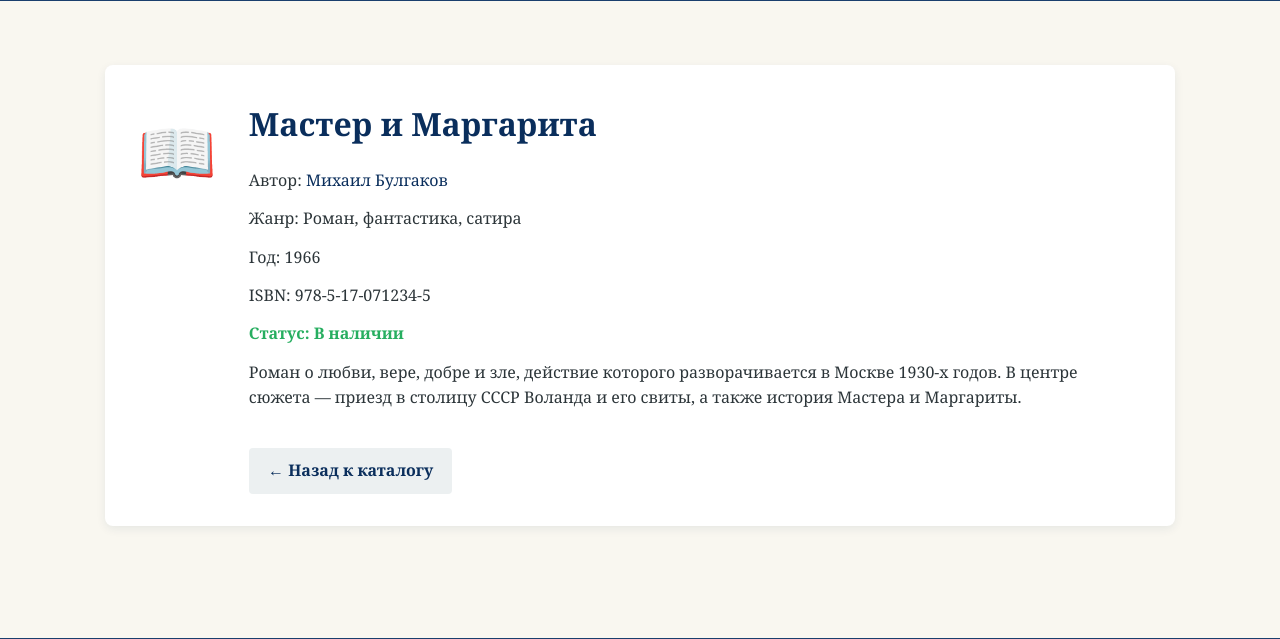
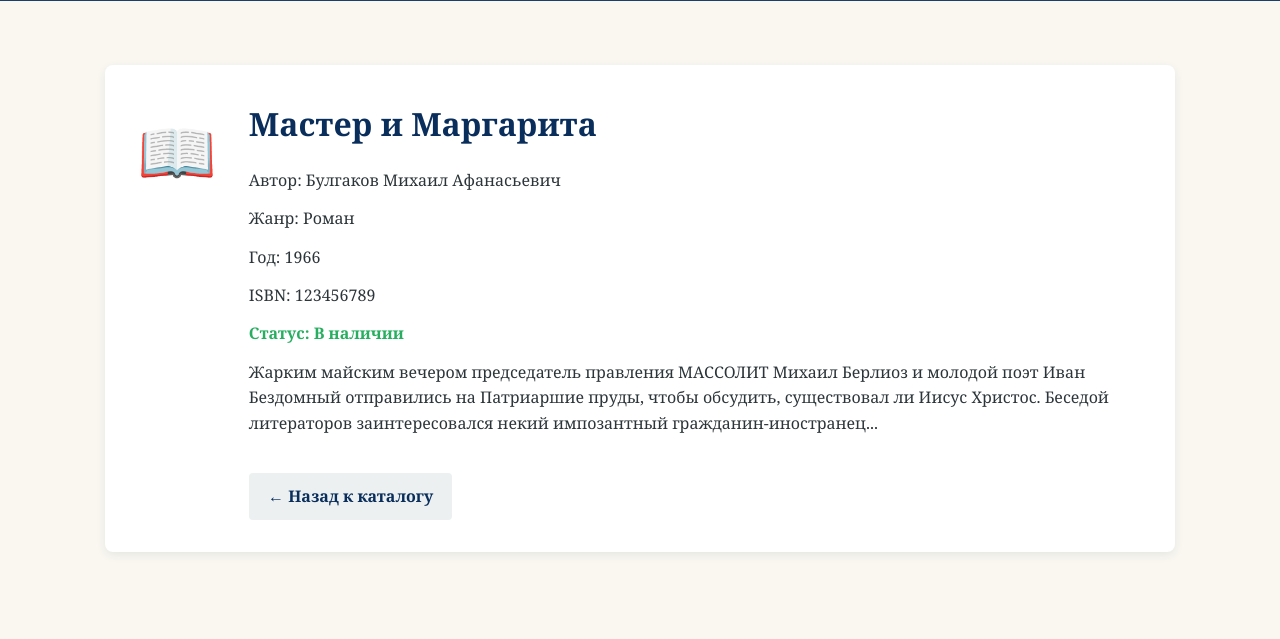
Before and after one commit to vettta06/internet_library, a Django app: page /books/1/ in a window 1280 px wide. Shown: the part 308-947 px from the top of the page. Run offline with Django 5.2, Linux system fonts and the light colour scheme; data comes from the database, SQL or seed files in the repository.

Commit message:
add book_detaiL

```diff
--- a/backend/library_app/static/styles/style.css
+++ b/backend/library_app/static/styles/style.css
@@ -250,7 +250,6 @@ footer {
 
 
 /* books_detail */
-/* Страница книги */
 .book-detail-card {
     display: flex;
     gap: 2rem;
--- a/backend/library_app/templates/book_detail.html
+++ b/backend/library_app/templates/book_detail.html
@@ -25,15 +25,20 @@
             <div class="book-detail-card">
                 <div class="book-cover-placeholder">📖</div>
                 <div class="book-info">
-                    <h2 class="book-title">Мастер и Маргарита</h2>
-                    <p class="book-author">Автор: <a href="author_detail.html">Михаил Булгаков</a></p>
-                    <p class="book-genre">Жанр: Роман, фантастика, сатира</p>
-                    <p class="book-year">Год: 1966</p>
-                    <p class="book-isbn">ISBN: 978-5-17-071234-5</p>
-                    <p class="book-status"><strong>Статус:</strong> В наличии</p>
+                    <h2 class="book-title">{{ book.title }}</h2>
+                    {# <p class="book-author">Автор: <a href="{% url 'author_detail' book.author.id %}">{{ book.author.name }}</a></p> #}                    <p class="book-author">Автор: {{ book.author.name }}</p>
+                    <p class="book-genre">Жанр: {{ book.genre }}</p>
+                    <p class="book-year">Год: {{ book.year }}</p>
+                    <p class="book-isbn">ISBN: {{ book.isbn }}</p>
+                    <p class="book-status"><strong>Статус:</strong>
+                        {% if book.available %}
+                            <span style="color: #27ae60;">В наличии</span>
+                        {% else %}
+                            <span style="color: #e74c3c;">Выдана</span>
+                        {% endif %}
+                    </p>
                     <p class="book-description">
-                        Роман о любви, вере, добре и зле, действие которого разворачивается в Москве 1930-х годов.
-                        В центре сюжета — приезд в столицу СССР Воланда и его свиты, а также история Мастера и Маргариты.
+                        {{ book.description }}
                     </p>
                     <a href="books.html" class="btn-back">← Назад к каталогу</a>
                 </div>
--- a/backend/library_app/templates/index.html
+++ b/backend/library_app/templates/index.html
@@ -31,7 +31,7 @@
                             <p class="class_book">{{ book.author.name }}</p>
                             <p class="date_book">{{ book.year }}</p>
                         </div>
-                        <!-- <a href="{% url 'book_detail' book.id %}" class="btn-more">Подробнее...</a> */ -->
+                        <a href="{% url 'book_detail' book.id %}" class="btn-more">Подробнее...</a>
                     </div>
                     {% empty %}
                      <p>Нет доступных книг.</p>
--- a/backend/library_app/views.py
+++ b/backend/library_app/views.py
@@ -4,7 +4,7 @@ from .models import Book
 
 def index(request):
     books = Book.objects.filter(available=True).order_by('id')[:6]
-    return render(request, 'index.html', {'books' : books})
+    return render(request, 'index.html', {'books': books})
 
 
 def book_detail(request, book_id):
```
